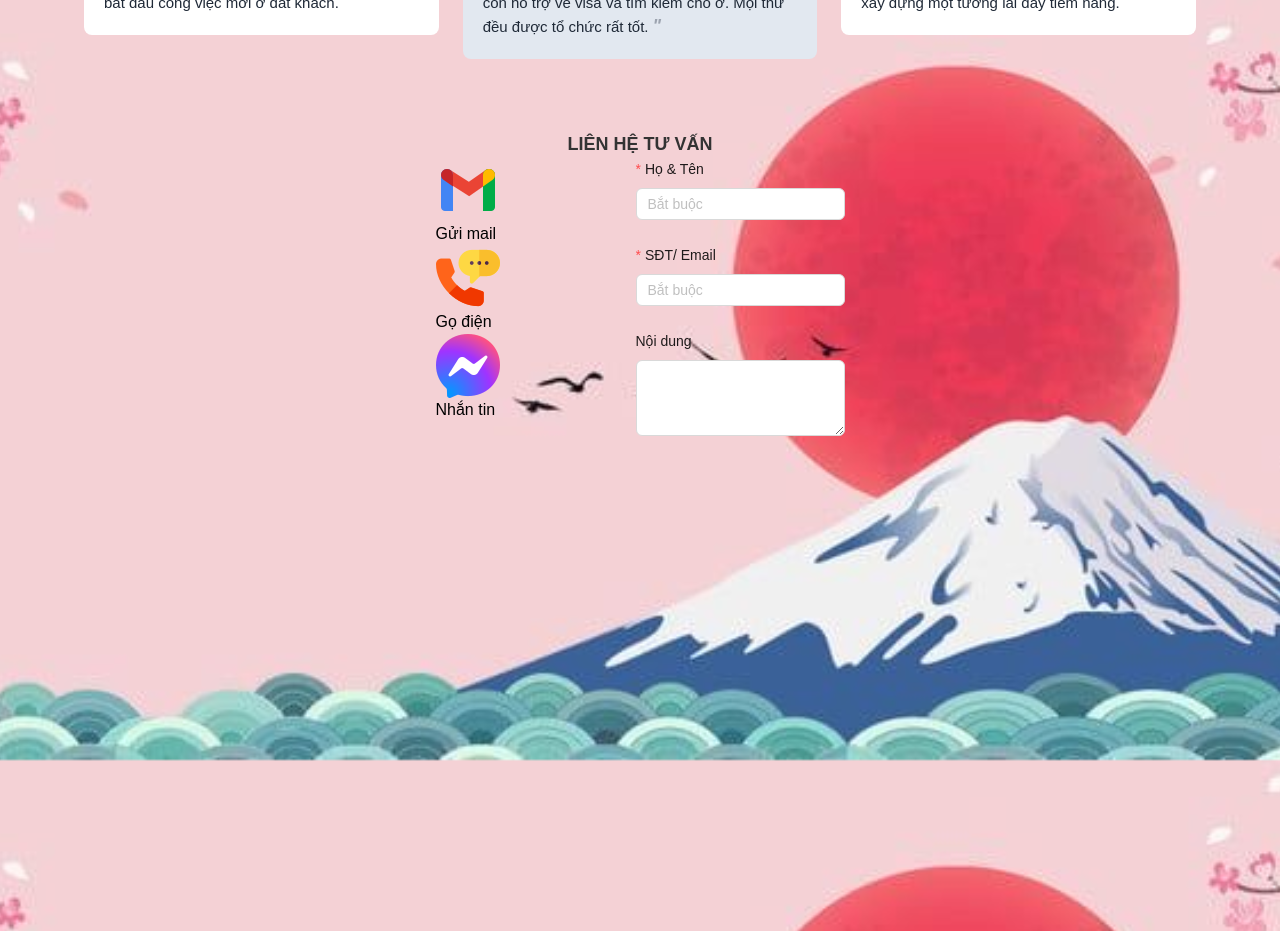
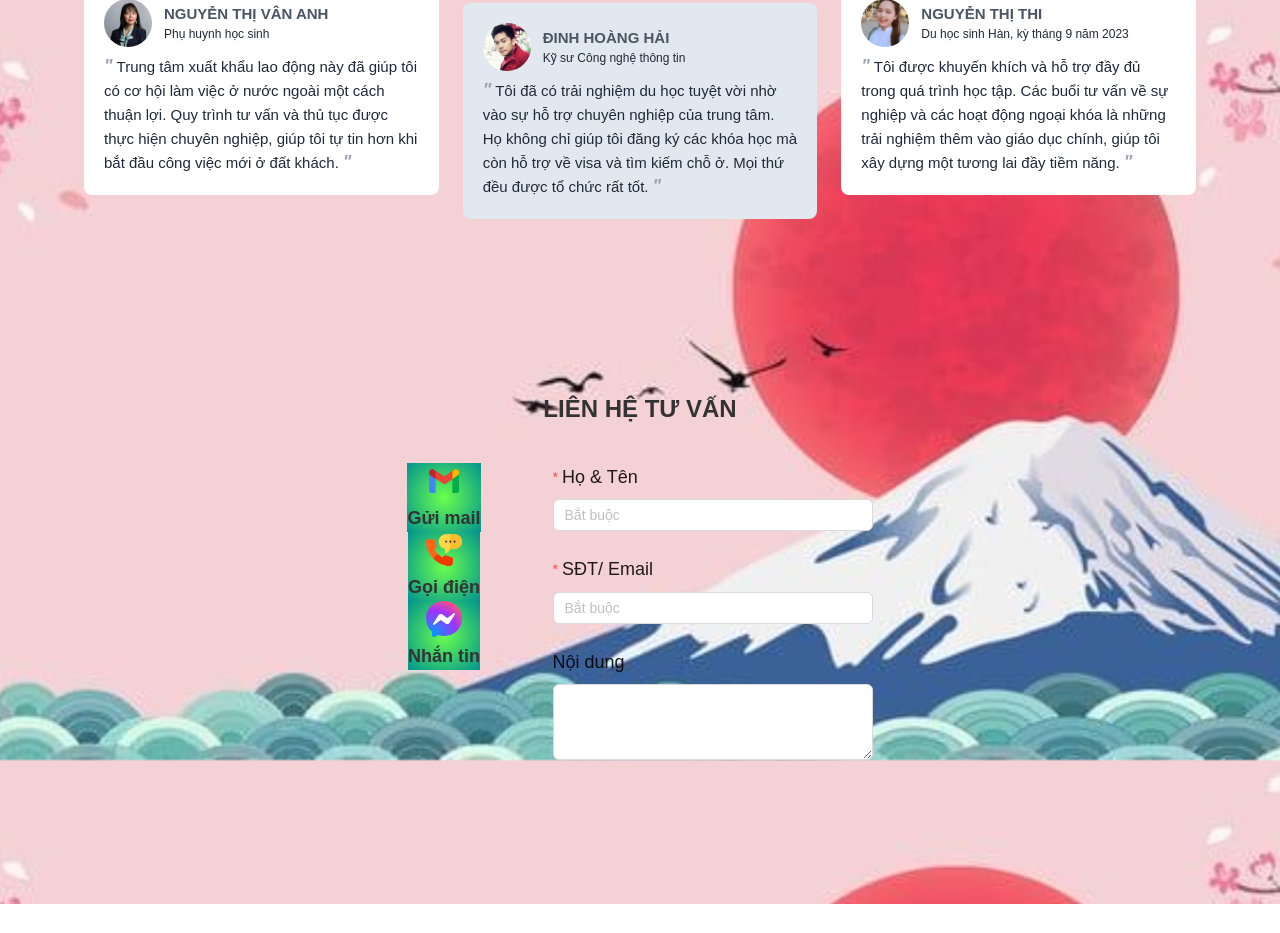
Before and after one commit to khoai000/reactjs-app, a React (Create React App) app: page / in a window 1280 px wide. Shown: the part 6440-7373 px from the top of the page. Built offline with nearby package versions, Linux system fonts and the light colour scheme.

Commit message:
update 1412

```diff
--- a/public/index.html
+++ b/public/index.html
@@ -44,5 +44,36 @@
       To begin the development, run `npm start` or `yarn start`.
       To create a production bundle, use `npm run build` or `yarn build`.
     -->
+    <!-- Messenger Plugin chat Code -->
+    <div id="fb-root"></div>
+
+    <!-- Your Plugin chat code -->
+    <div id="fb-customer-chat" class="fb-customerchat"></div>
+
+    <script>
+      var chatbox = document.getElementById("fb-customer-chat");
+      chatbox.setAttribute("page_id", "141398032401322");
+      chatbox.setAttribute("attribution", "biz_inbox");
+    </script>
+
+    <!-- Your SDK code -->
+    <script>
+      window.fbAsyncInit = function () {
+        FB.init({
+          xfbml: true,
+          version: "v18.0",
+        });
+      };
+
+      (function (d, s, id) {
+        var js,
+          fjs = d.getElementsByTagName(s)[0];
+        if (d.getElementById(id)) return;
+        js = d.createElement(s);
+        js.id = id;
+        js.src = "https://connect.facebook.net/vi_VN/sdk/xfbml.customerchat.js";
+        fjs.parentNode.insertBefore(js, fjs);
+      })(document, "script", "facebook-jssdk");
+    </script>
   </body>
 </html>
--- a/src/commons/components/business-license/business_license.css
+++ b/src/commons/components/business-license/business_license.css
@@ -4,7 +4,7 @@
 @media (min-width: 1280px) and (max-width: 1535px) {
   .license-wrap {
     width: 90%;
-    margin: 0 auto;
+    margin: 160px auto 120px;
     display: flex;
     justify-content: center;
     align-items: center;
--- a/src/commons/components/contact-form/ContactForm.jsx
+++ b/src/commons/components/contact-form/ContactForm.jsx
@@ -14,18 +14,24 @@ const ContactForm = () => {
       <div className="contact-title">LIÊN HỆ TƯ VẤN</div>
       <div className="content-group">
         <div className="content-group__left">
+          <a href="mailto:bcnhr.vn@gmail.com">
             <div className="link-box">
               <img src={gmail} alt="" className="link-box__icon" />
               <p className="link-box__text">Gửi mail</p>
             </div>
+          </a>
+          <a href="tel:0976265599">
             <div className="link-box">
               <img src={phone} alt="" className="link-box__icon" />
-            <p className="link-box__text">Gọ điện</p>
+              <p className="link-box__text">Gọi điện</p>
             </div>
+          </a>
+          <a href="tel:0976265599">
             <div className="link-box">
               <img src={mess} alt="" className="link-box__icon" />
               <p className="link-box__text">Nhắn tin</p>
             </div>
+          </a>
         </div>
         <div className="content-group__right">
           <Form
@@ -37,11 +43,9 @@ const ContactForm = () => {
             layout="vertical"
             autoComplete="off"
           >
-            {/* <Alert message="Use 'max' rule, continue type chars to see it" /> */}
-
             <Form.Item
               hasFeedback
-              label="Họ & Tên"
+              label={<p className="label-item">Họ & Tên</p>}
               name="name"
               validateTrigger="onBlur"
               rules={[
@@ -52,11 +56,11 @@ const ContactForm = () => {
               ]}
               className="input-style"
             >
-              <Input placeholder="Bắt buộc" />
+              <Input placeholder="Bắt buộc" className="input-item" />
             </Form.Item>
             <Form.Item
               hasFeedback
-              label="SĐT/ Email"
+              label={<p className="label-item">SĐT/ Email</p>}
               name="contact"
               validateTrigger="onBlur"
               rules={[
@@ -67,16 +71,16 @@ const ContactForm = () => {
               ]}
               className="input-style"
             >
-              <Input placeholder="Bắt buộc" />
+              <Input placeholder="Bắt buộc" className="input-item" />
             </Form.Item>
             <Form.Item
               hasFeedback
-              label="Nội dung"
+              label={<p className="label-item">Nội dung</p>}
               name="content"
               validateTrigger="onBlur"
               className="input-style"
             >
-              <TextArea rows={3} />
+              <TextArea rows={3} className="input-item" />
             </Form.Item>
           </Form>
         </div>
--- a/src/commons/components/contact-form/contact-form.css
+++ b/src/commons/components/contact-form/contact-form.css
@@ -4,8 +4,8 @@
 @media (min-width: 1280px) and (max-width: 1535px) {
   .contact-form {
     width: 90%;
-    margin: 0 auto;
-    height: 100vh;
+    margin: 100px auto 120px;
+    height: max-content;
     display: flex;
     /* justify-content: center; */
     align-items: center;
@@ -14,10 +14,11 @@
 
   .contact-title {
     text-transform: uppercase;
-    font-size: 18px;
+    font-size: 24px;
     text-align: center;
-    font-weight: 600;
+    font-weight: 700;
     color: #333;
+    margin-bottom: 12px;
   }
 
   .content-group {
@@ -25,6 +26,8 @@
     height: max-content;
     display: flex;
     justify-content: center;
+    column-gap: 72px;
+    margin-top: 24px;
   }
 
   .content-group__left {
@@ -36,17 +39,30 @@
     display: flex;
     flex-direction: column;
     align-items: center;
+    width: max-content;
   }
 
   /* CSS lòe loẹt cho link btn */
   .link-box {
     position: relative;
-    width: 200px;
+    width: max-content;
     height: max-content;
     color: #fff;
     transition: 0.5s;
     cursor: pointer;
-    margin-top: 32px;
+    margin-bottom: 24px;
+    background: rgb(107, 255, 77);
+    background: radial-gradient(
+      circle,
+      rgba(107, 255, 77, 1) 0%,
+      rgba(0, 147, 143, 1) 100%
+    );
+    display: flex;
+    justify-content: center;
+    align-items: center;
+    flex-direction: column;
+    border-radius: 24px;
+    padding: 12px 32px 8px;
   }
 
   .link-box:hover {
@@ -60,7 +76,6 @@
     position: absolute;
     top: 0;
     left: 0;
-
     border-radius: 1.2em;
   }
 
@@ -75,38 +90,24 @@
     filter: blur(30px);
   }
 
-  .link-box span {
-    position: absolute;
-    top: 6px;
-    left: 6px;
-    right: 6px;
-    bottom: 6px;
-    background-color: rgba(0, 0, 0, 0.6);
-    z-index: 2;
-    border-radius: 1em;
+  .link-box__icon {
+    width: 36px;
+    height: 36px;
   }
 
-  .link-box span::before {
-    content: "";
-    position: absolute;
-    top: 0;
-    left: 0;
-    width: 50%;
-    height: 100%;
-    background-color: rgba(255, 255, 255, 0.1);
+  .link-box__text {
+    font-size: 18px;
+    margin-top: 6px;
+    color: #333;
+    font-weight: 600;
   }
 
-  .link-box .content {
-    position: relative;
-    padding: 10px;
-    z-index: 10;
-    width: 100%;
-    height: 100%;
-    display: flex;
-    align-items: center;
-    justify-content: center;
-    font-weight: 800;
-    font-size: 1.5em;
+  .label-item {
+    font-size: 18px;
+  }
+
+  .input-item {
+    width: 320px;
   }
 }
 
--- a/src/commons/components/customer-review/customer-review.css
+++ b/src/commons/components/customer-review/customer-review.css
@@ -5,7 +5,7 @@
   .review-wrap {
     height: 100vh;
     width: 90%;
-    margin: 0 auto 120px;
+    margin: 160px auto 120px;
     display: flex;
     align-items: center;
     /* justify-content: center; */
```
Lines whose indentation alone changed are shown as unchanged.
